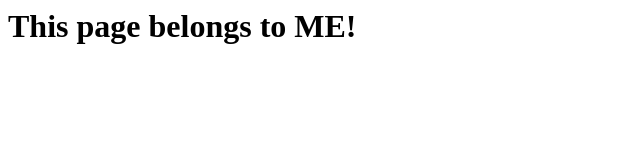
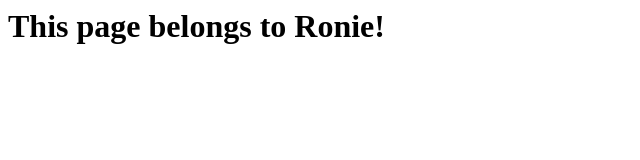
Before and after one commit to ColostateResearchServices/dev-training, a plain HTML site: page index.html in a window 1280 px wide. Shown: the full height of the page, 0-640 px from the left. Drawn offline with Linux system fonts and the light colour scheme.

Commit message:
Update index.html

```diff
--- a/index.html
+++ b/index.html
@@ -3,6 +3,6 @@
     <title>My test page</title>
 </head>
 <body>
-<h1>This page belongs to ME!</h1>
+<h1>This page belongs to Ronie!</h1>
 </body>
 </html>
```
